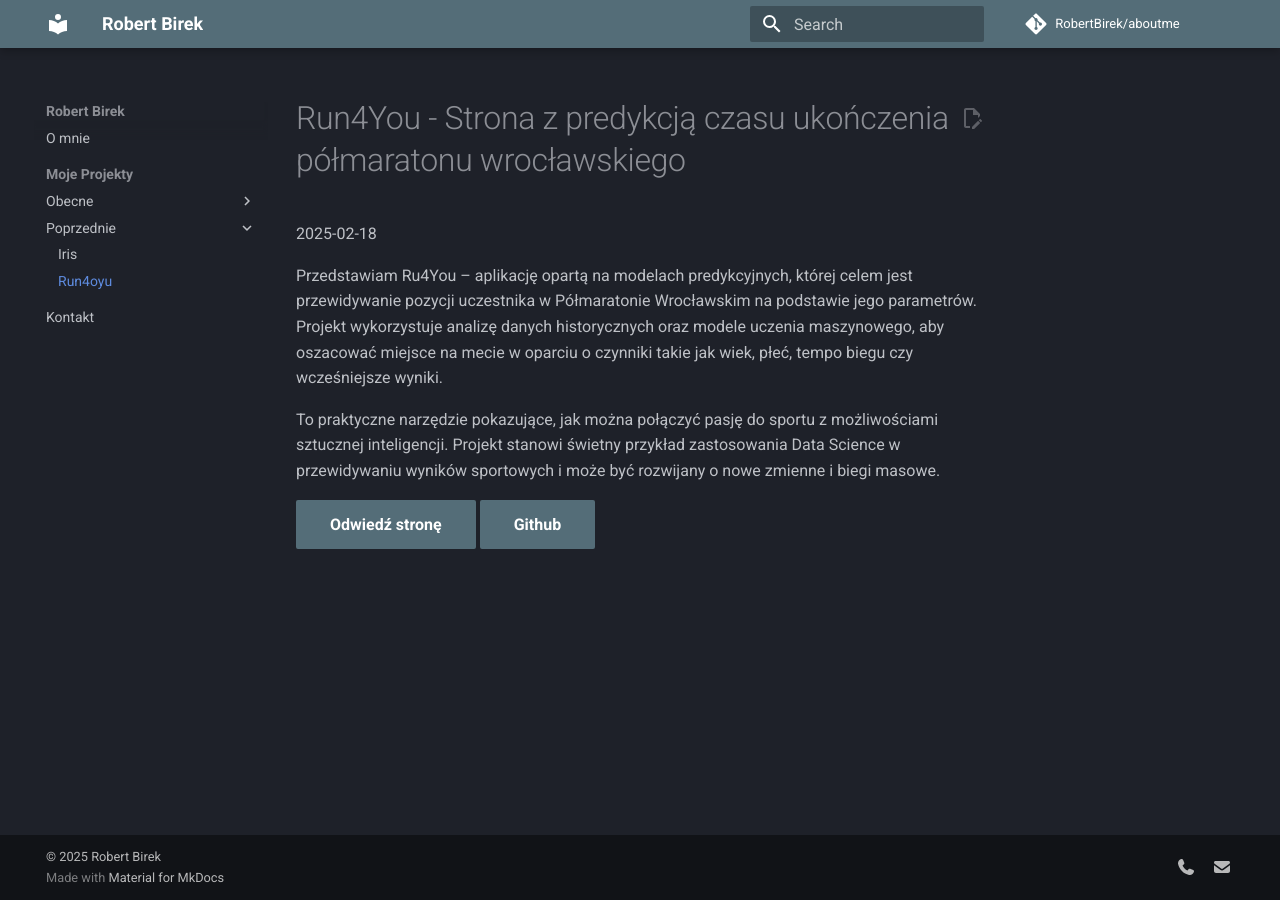
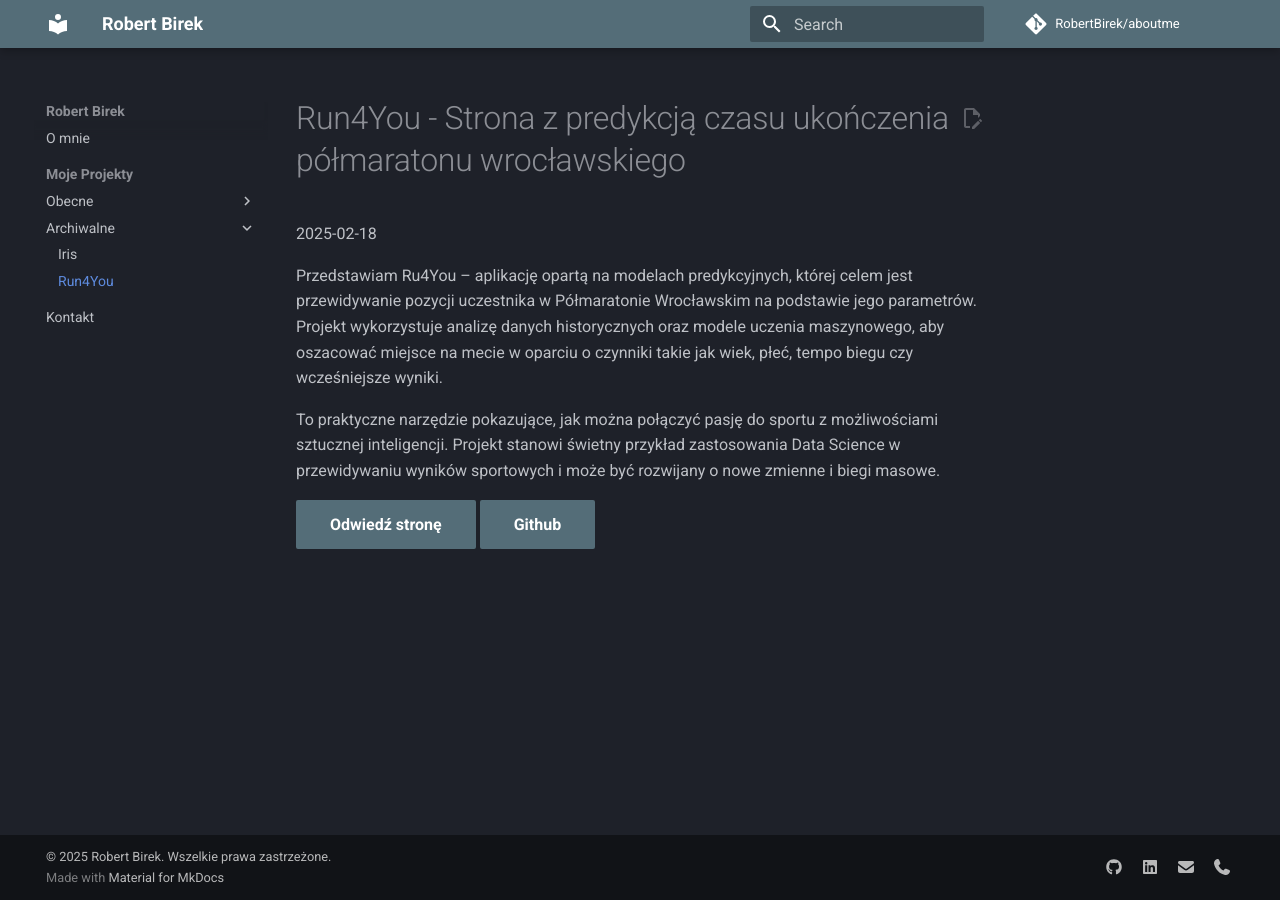
Before and after one commit to RobertBirek/aboutme, an MkDocs documentation site: the page built from docs/projects/run4you/index.md, in a window 1280 px wide. Built offline with MkDocs 1.6.1 and Material for MkDocs 9.7.7, drawn with Linux system fonts in a browser that asks for light colours; comment, search, counter and statistics services are not loaded.

Commit message:
Update mkdocs.yml for site configuration and navigation

```diff
--- a/mkdocs.yml
+++ b/mkdocs.yml
@@ -4,6 +4,7 @@ site_description: "Portfolio Robert Birek — projekty IT, automatyzacja, AI, e-
 
 repo_name: RobertBirek/aboutme
 repo_url: https://github.com/RobertBirek/aboutme
+edit_uri: "edit/main/docs/"
 
 theme:
   name: material
@@ -24,23 +25,34 @@ theme:
     - content.action.edit
 markdown_extensions:
   - attr_list
+  - admonition
+  - pymdownx.details
+  - pymdownx.superfences
+  - pymdownx.highlight
+  - pymdownx.tabbed
+  - toc:
+      permalink: true
 
-copyright: © 2025 Robert Birek
+copyright: "© 2025 Robert Birek. Wszelkie prawa zastrzeżone."
 extra:
   social:
-    - icon: fontawesome/solid/phone
-      link: tel:783924008
+    - icon: fontawesome/brands/github
+      link: https://github.com/RobertBirek
+    - icon: fontawesome/brands/linkedin
+      link: https://www.linkedin.com/in/robertbirek/
     - icon: fontawesome/solid/envelope
       link: mailto:robert@birek.online
+    - icon: fontawesome/solid/phone
+      link: tel:+48783924008
 
 nav:
-- O mnie: index.md
-- Moje Projekty:
-  - Obecne:
-    - "www.taxbell.pl": projects/wwwtaxbell/index.md
-    - "www.taxlonga.pl": projects/wwwtaxlonga/index.md
-    - "Song2Me": projects/song2me/index.md
-  - Poprzednie:
-    - "Iris": projects/iris/index.md
-    - "Run4oyu": projects/run4you/index.md
-- Kontakt: kontakt.md
+  - O mnie: index.md
+  - Moje Projekty:
+    - Obecne:
+      - www.taxbell.pl: projects/wwwtaxbell/index.md
+      - www.taxlonga.pl: projects/wwwtaxlonga/index.md
+      - Song2Me: projects/song2me/index.md
+    - Archiwalne:
+      - Iris: projects/iris/index.md
+      - Run4You: projects/run4you/index.md
+  - Kontakt: kontakt.md
```
